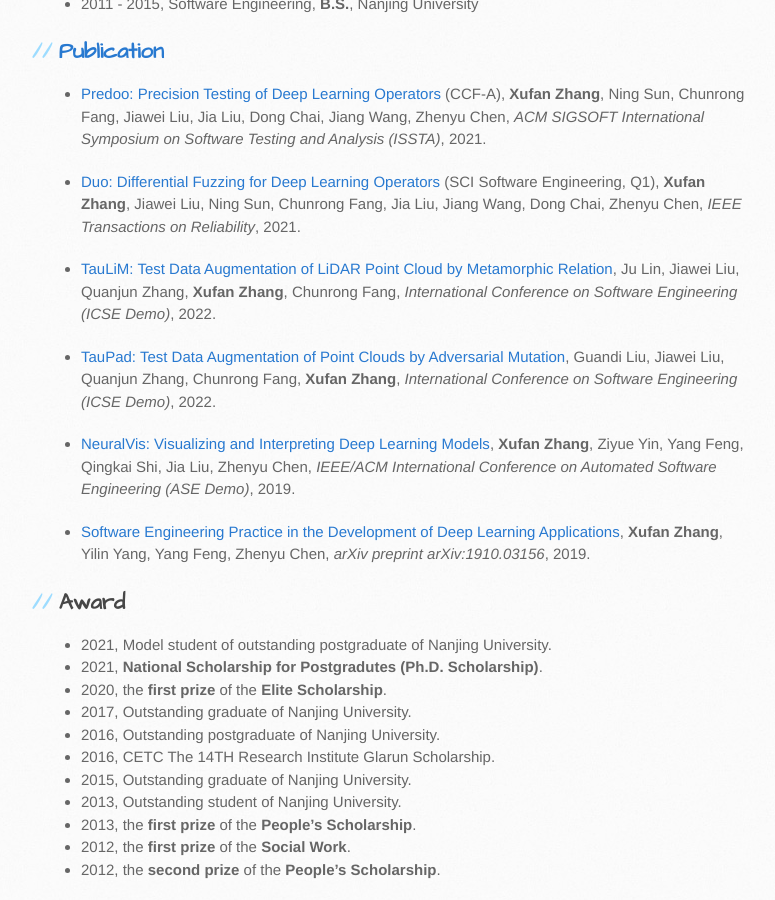
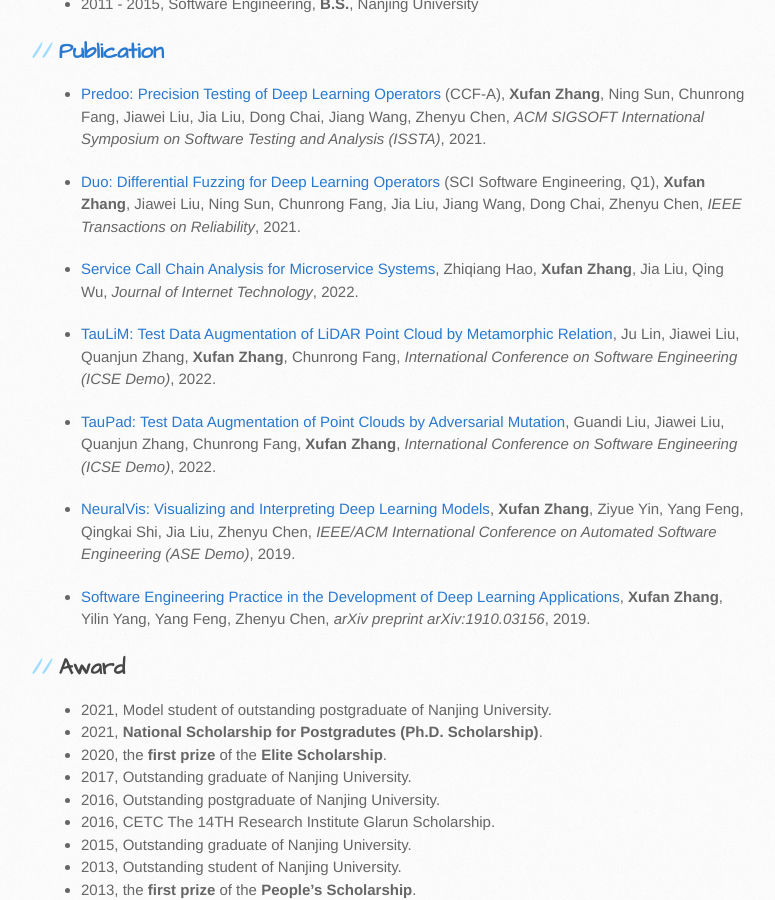
Before and after one commit to sunshinezxf/sunshinezxf.github.io, a Jekyll site: the page built from index.md, in a window 1280 px wide and 900 px high, scrolled down 917 px. Shown: the whole window, without its empty margins (109-884 px from the left). Built offline with Jekyll 4.4.1, drawn with Linux system fonts in a browser that asks for light colours; our own code applies the rules of GitHub Pages for plain Markdown files.

Commit message:
添加JIT发表论文

```diff
--- a/index.md
+++ b/index.md
@@ -30,6 +30,8 @@ If you are interested in the topics or projects I work on, please reach me via t
 - [Predoo: Precision Testing of Deep Learning Operators](https://dl.acm.org/doi/10.1145/3460319.3464843) (CCF-A), **Xufan Zhang**, Ning Sun, Chunrong Fang, Jiawei Liu, Jia Liu, Dong Chai, Jiang Wang, Zhenyu Chen, _ACM SIGSOFT International Symposium on Software Testing and Analysis (ISSTA)_, 2021.
 
 - [Duo: Differential Fuzzing for Deep Learning Operators](https://doi.org/10.1109/TR.2021.3107165) (SCI Software Engineering, Q1), **Xufan Zhang**, Jiawei Liu, Ning Sun, Chunrong Fang, Jia Liu, Jiang Wang, Dong Chai, Zhenyu Chen, _IEEE Transactions on Reliability_, 2021.
+
+- [Service Call Chain Analysis for Microservice Systems](https://jit.ndhu.edu.tw/article/view/2781), Zhiqiang Hao, **Xufan Zhang**, Jia Liu, Qing Wu, _Journal of Internet Technology_, 2022.
 
 - [TauLiM: Test Data Augmentation of LiDAR Point Cloud by Metamorphic Relation](https://ieeexplore.ieee.org/document/9793740), Ju Lin, Jiawei Liu, Quanjun Zhang, **Xufan Zhang**, Chunrong Fang, _International Conference on Software Engineering (ICSE Demo)_, 2022.
 
```
